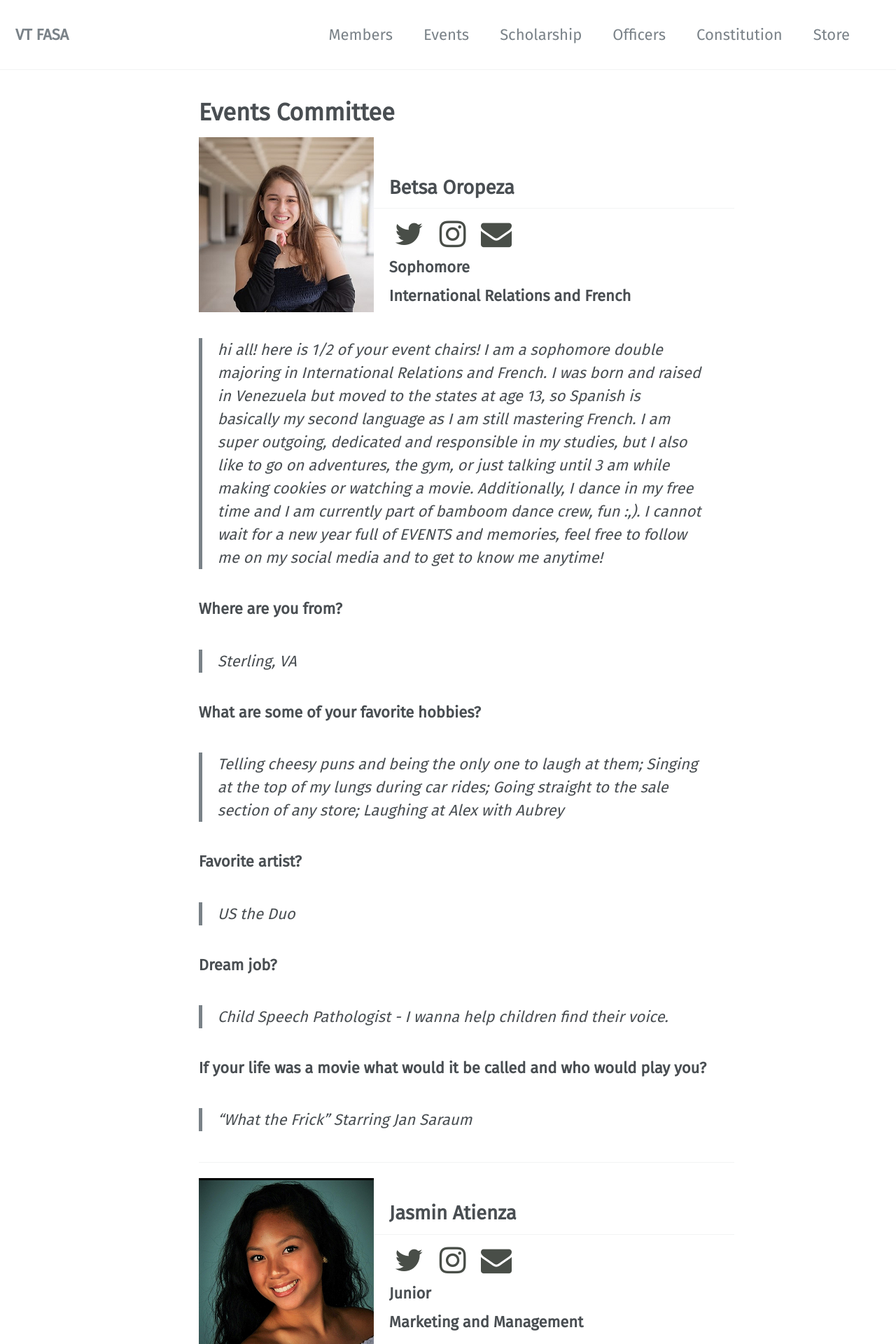
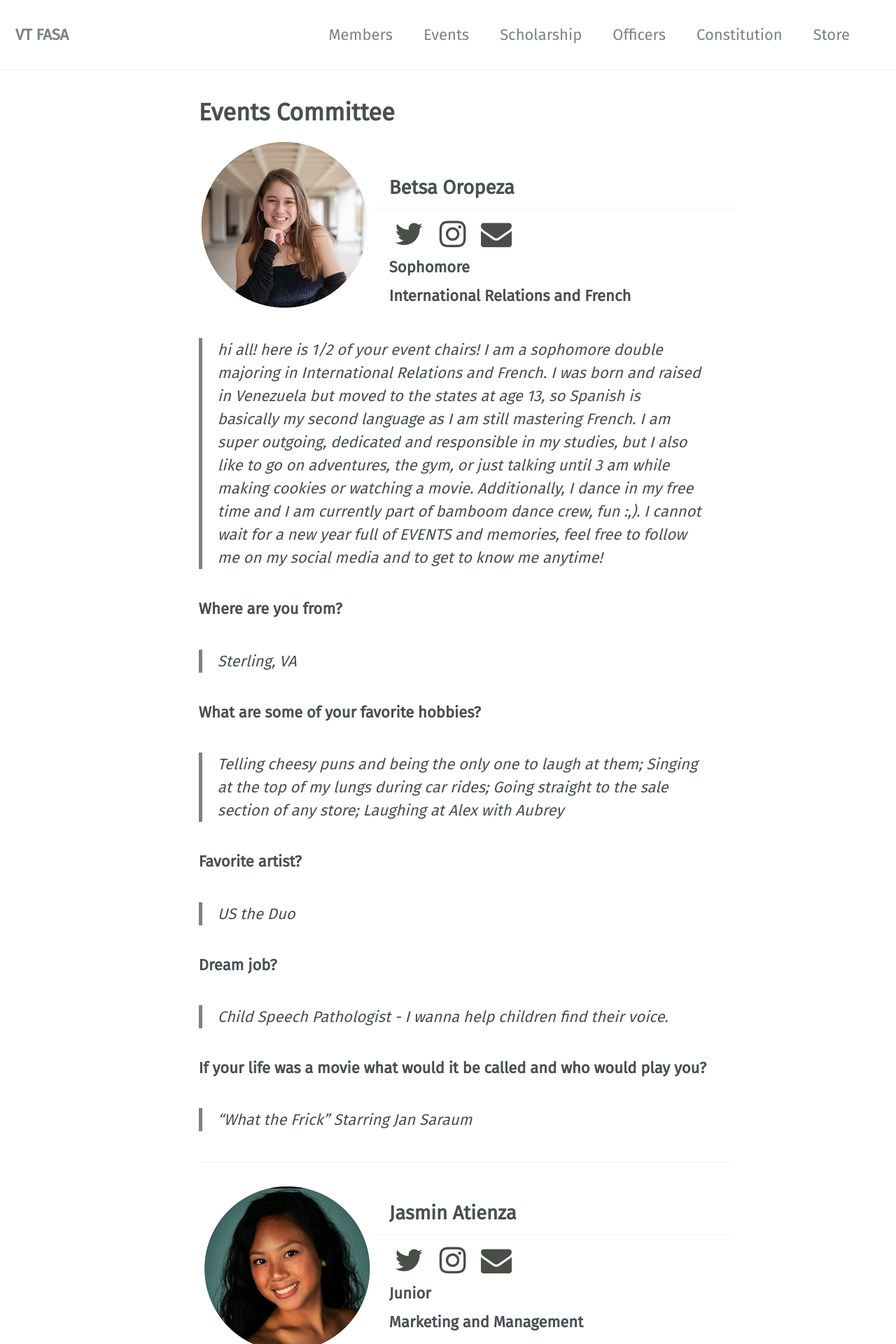
Before and after one commit to vtfasa/vtfasa.github.io, a Jekyll site: the page built from _pages/officers/events.md, in a window 1280 px wide. Shown: the top 1920 px of the page at 70% size. Built offline with Jekyll 4.4.1, drawn with Linux system fonts in a browser that asks for light colours; some web fonts are replaced.

Commit message:
Update events.md

```diff
--- a/_pages/officers/events.md
+++ b/_pages/officers/events.md
@@ -14,7 +14,7 @@ permalink: /officers/events/
 # --- (this is a section break)
 ---
 
-![image-left]({{ "/assets/images/officers/small/betsa.png" | absolute_url }}){: .align-left}
+![image-left]({{ "/assets/images/officers/small/betsaCircle.png" | absolute_url }}){: .align-left}
 ## Betsa Oropeza
 <p style="margin-bottom: 0.45em; padding: 0"><a href="https://twitter.com/lexiilaine" style="color: #494e48"><i class="fa fa-2x fa-fw fa-twitter"></i></a>
 <a href="https://www.instagram.com/betsabeeeth/" style="margin: 0; padding: 0"><i class="fa fa-2x fa-fw fa-instagram" style="color: #494e48"></i></a>
@@ -45,7 +45,7 @@ permalink: /officers/events/
 
 ---
 
-![image-left]({{ "/assets/images/officers/small/jasmin.png" | absolute_url }}){: .align-left}
+![image-left]({{ "/assets/images/officers/small/jasminCircle.png" | absolute_url }}){: .align-left}
 ## Jasmin Atienza
 <p style="margin-bottom: 0.45em; padding: 0"><a href="https://twitter.com/haeink97" style="color: #494e48"><i class="fa fa-2x fa-fw fa-twitter"></i></a>
 <a href="https://www.instagram.com/jasminatienza_/" style="margin: 0; padding: 0"><i class="fa fa-2x fa-fw fa-instagram" style="color: #494e48"></i></a>
```
